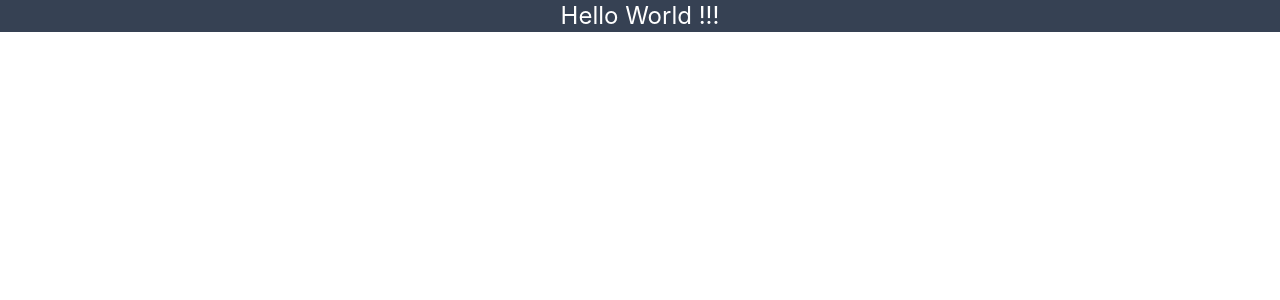
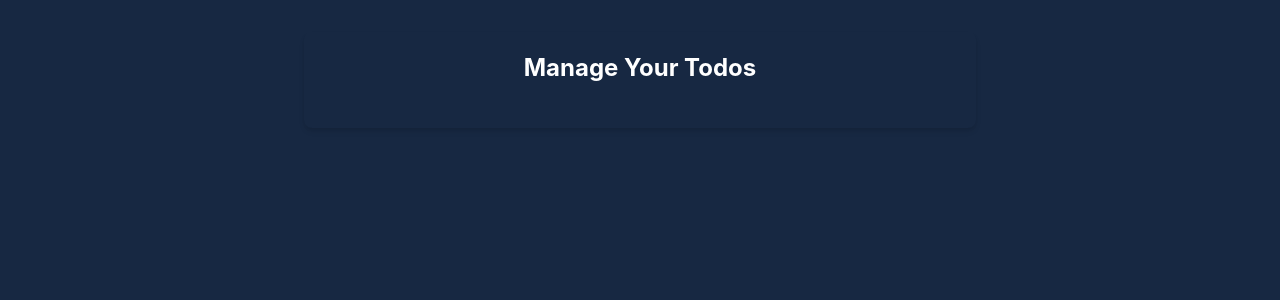
Before and after one commit to shashankmandoli/Todo_with_React, a React (Vite) app: page / in a window 1280 px wide. Shown: the top 300 px of the page. Built offline with nearby package versions, Linux system fonts and the light colour scheme.

Commit message:
Update App.jsx

```diff
--- a/src/App.jsx
+++ b/src/App.jsx
@@ -1,10 +1,39 @@
-import React from 'react'
+import React, { useState } from 'react'
+import { TodoProvider } from './context'
 
 function App() {
+const [todos, setTodos] = useState([])
+
+const addTodo = (todo) => {
+  setTodos((prev) => [...prev, {id: Date.now(), ...todo}])
+}
+
+const updateTodo = (id, todo) => {
+  setTodos((prev) => prev.map((eachVal) => (eachVal.id === id ? todo : prev)))
+}
+
+const deleteTodo = (id) => {
+  setTodos((prev) => prev.filter((eachVal) => eachVal.id !== id))
+}
+
+const toggleComplete = (id) => {
+  setTodos((prev) => prev.map((eachVal) => eachVal.id == id ? {...eachVal, completed: !eachVal.completed} : eachVal))
+}
+
   return (
-    <>
-      <h1 className='bg-gray-700 text-white text-2xl text-center'>Hello World !!!</h1>
-    </>
+    <TodoProvider value={{todos, addTodo, updateTodo, deleteTodo, toggleComplete}}>
+      <div className="bg-[#172842] min-h-screen py-8">
+        <div className="w-full max-w-2xl mx-auto shadow-md rounded-lg px-4 py-3 text-white">
+            <h1 className="text-2xl font-bold text-center mb-8 mt-2">Manage Your Todos</h1>
+            <div className="mb-4">
+                {/* Todo form goes here */}
+            </div>
+            <div className="flex flex-wrap gap-y-3">
+                {/*Loop and Add TodoItem here */}
+            </div>
+        </div>
+      </div>
+    </TodoProvider>
   )
 }
 
--- a/src/context/Context.js
+++ b/src/context/Context.js
@@ -9,7 +9,7 @@ export const TodoContext = createContext({
         },
     ],
     addTodo: (todo) => {},
-    updatedTodo: (id, todo) => {},
+    updateTodo: (id, todo) => {},
     deleteTodo: (id) => {},
     toggleComplete: (id) => {}
 })
```
